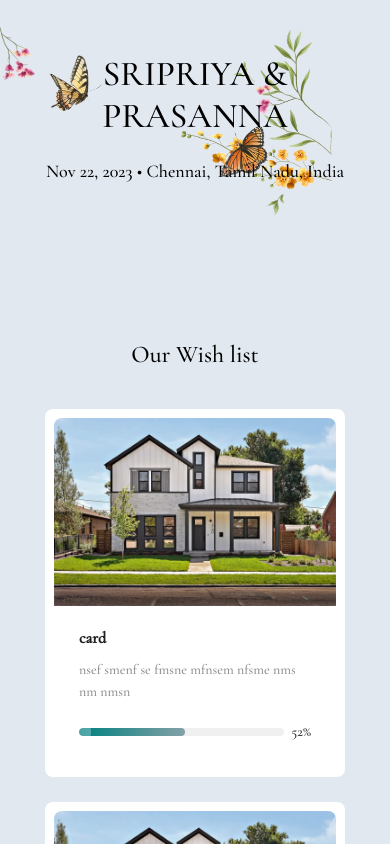
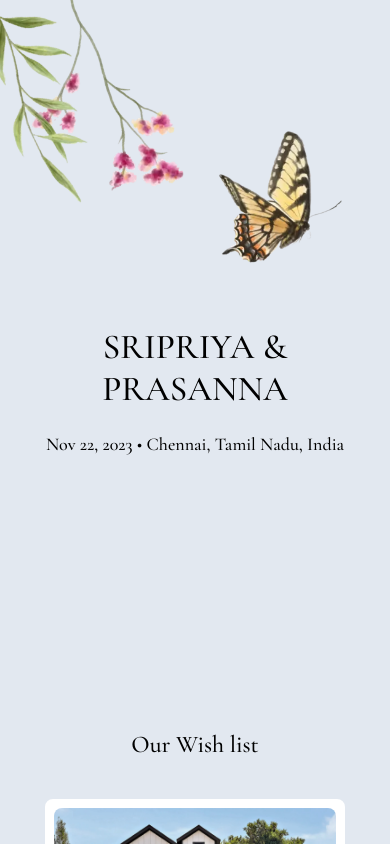
Before and after one commit to vaaghu/wedding, a React (Vite) app: page / in a window 390 px wide. Built offline with nearby package versions, Linux system fonts and the light colour scheme.

Commit message:
home img for mobile

```diff
--- a/index.html
+++ b/index.html
@@ -1,21 +1,25 @@
 <!DOCTYPE html>
 <html lang="en">
   <head>
-    <meta charset="UTF-8">
-    <meta http-equiv="X-UA-Compatible" content="IE=edge">
-    <meta name="viewport" content="width=device-width, initial-scale=1.0">
+    <meta charset="UTF-8" />
+    <meta http-equiv="X-UA-Compatible" content="IE=edge" />
+    <meta name="viewport" content="width=device-width, initial-scale=1.0" />
     <!-- <link rel="icon" href="URL" /> -->
     <meta name="theme-color" content="#000000" />
-    <meta name="description" content="Web site created using create-react-app" />
+    <meta
+      name="description"
+      content="Web site created using create-react-app"
+    />
     <!-- <link rel="apple-touch-icon" href="/icon-192x192.png" /> -->
     <!-- <meta http-equiv="Content-Security-Policy" content="upgrade-insecure-requests">  -->
-    <title>template</title>
+    <title>wedding</title>
     <!-- <link rel="manifest" href="/manifest.json" /> -->
   </head>
   <body>
     <style>
-    body,html {
-      margin:0px;
+      body,
+      html {
+        margin: 0px;
         width: 100vw;
         overflow-x: hidden;
       }
--- a/src/assets/styles/home.module.scss
+++ b/src/assets/styles/home.module.scss
@@ -4,9 +4,11 @@
   height: auto;
   margin: 0px;
   clip-path: polygon(0 0, 100% 0, 100% calc(100vh), 0 calc(100vh));
-  @media (max-width: 500px) {
-    width: 150vw;
-    transform: translateX(-40vw);
+  object-fit: cover;
+  object-position: center 50%;
+  @media (max-width: 768px) {
+    width: 100vw;
+    height: 80svh;
   }
 }
 
```
Also changed, not shown: src/components/carousel.jsx (+15 -14 lines), 1 other file (tests, documents, lock files or other folders). Lines whose indentation alone changed are shown as unchanged.
